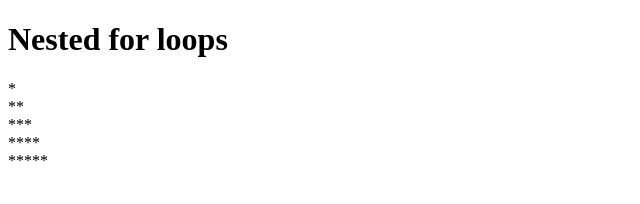
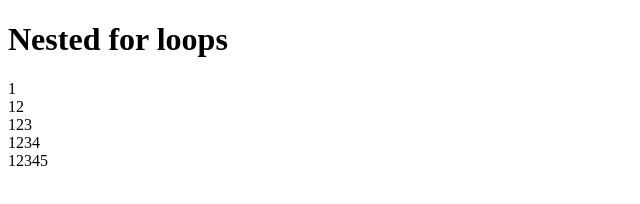
Before and after one commit to 2019331101-Tanjumul/Web-dev, a plain HTML site: page JS_&_HTML_in_1/nestedforloop.html in a window 1280 px wide. Shown: the full height of the page, 0-640 px from the left. Drawn offline with Linux system fonts and the light colour scheme.

Commit message:
nested loop printing all number in increment manner

```diff
--- a/JS_&_HTML_in_1/nestedforloop.html
+++ b/JS_&_HTML_in_1/nestedforloop.html
@@ -13,7 +13,8 @@
 
     for(let n=1; n<=5; n++){  //round
 for(let r=1; r<=n;  r++){ //work in progress !
-    document.write("*");
+    document.write(r);
+
 }
 document.write("<br/>")
     }
```
